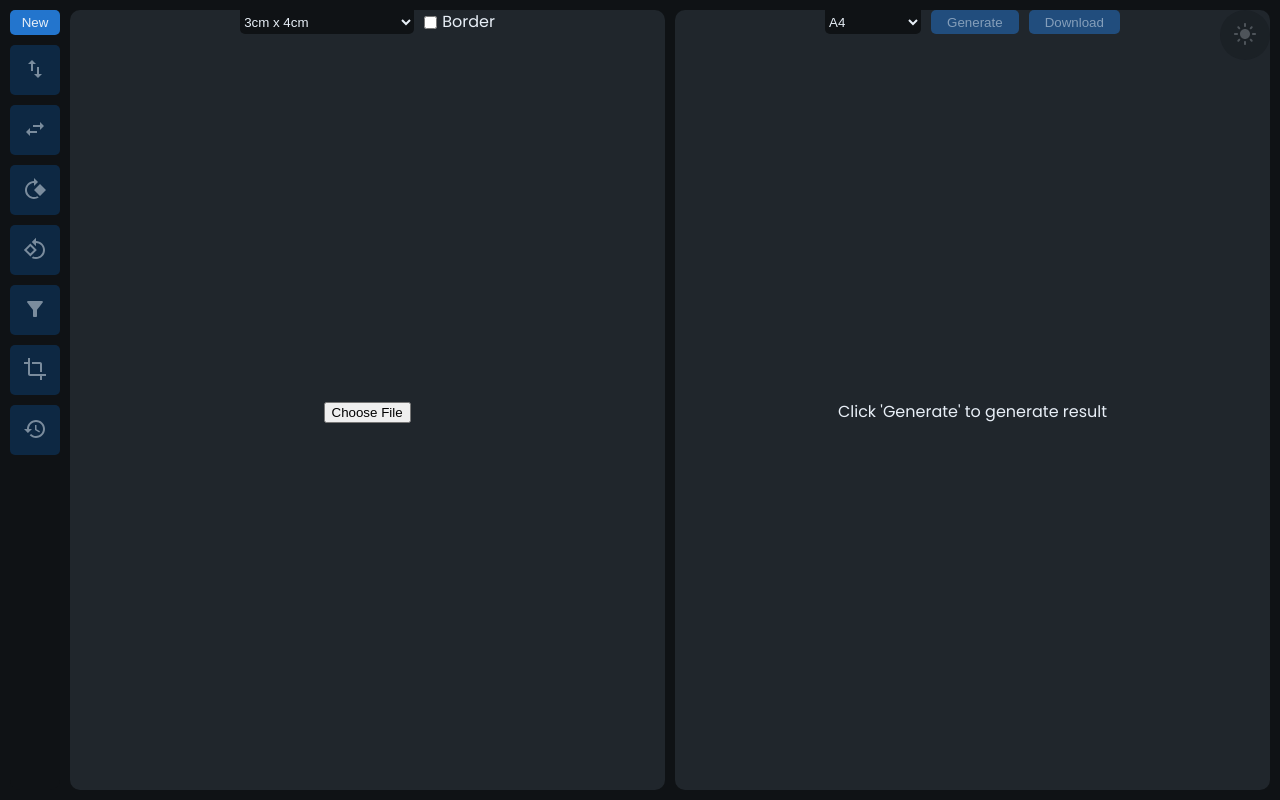
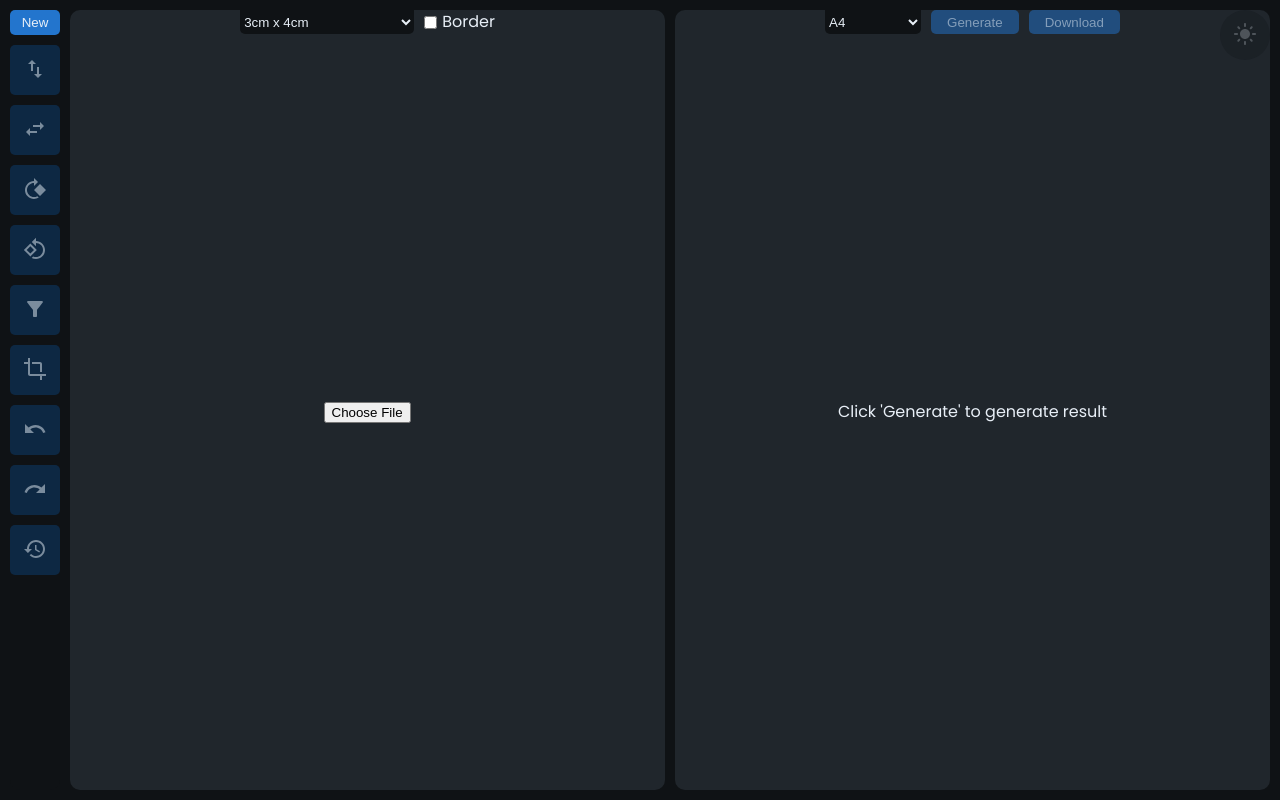
Before and after one commit to dipeshhhh/Print-Grid, a React (Create React App) app: page / in a window 1280 px wide. Built offline with nearby package versions, Linux system fonts and the light colour scheme; the HTML template or start-up script is replaced by a standard one.

Commit message:
Update: Undo and Redo functional

```diff
--- a/src/App.js
+++ b/src/App.js
@@ -16,11 +16,13 @@ import Rotate90DegreesCcwIcon from '@mui/icons-material/Rotate90DegreesCcw';
 import Rotate90DegreesCwIcon from '@mui/icons-material/Rotate90DegreesCw';
 import FilterAltIcon from '@mui/icons-material/FilterAlt';
 import CropIcon from '@mui/icons-material/Crop';
+import UndoIcon from '@mui/icons-material/Undo';
+import RedoIcon from '@mui/icons-material/Redo';
 import RestoreIcon from '@mui/icons-material/Restore';
 
 // function applyChangesToImage(){}
 
-function EditButtons({ image, setImage, isEditDisabled, inputRef, imageSizes, selectedImageSize, setSelectedImageSize, isUserAddingFilters, setIsUserAddingFilters, isUserCropping, setIsUserCropping }) {
+function EditButtons({ image, setImage, isEditDisabled, inputRef, imageSizes, selectedImageSize, setSelectedImageSize, isUserAddingFilters, setIsUserAddingFilters, isUserCropping, setIsUserCropping, editHistory, editHistoryIndex, didARedo }) {
   const cropImageDialogRef = useRef(null);
   const confirmNewImageDialogRef = useRef(null);
   const filterDialogRef = useRef(null);
@@ -39,6 +41,17 @@ function EditButtons({ image, setImage, isEditDisabled, inputRef, imageSizes, se
   const rotateAntiClockwise = () => { setImage({ ...image, rotate: image.rotate - 90 }) }
   const filters = () => { filterDialogRef.current.showModal(); setIsUserAddingFilters(true); }
   const crop = () => { cropImageDialogRef.current.showModal(); setIsUserCropping(true); }
+  const undo = () => {
+    if (editHistoryIndex.current > 0) {
+      setImage({ ...editHistory.current[--editHistoryIndex.current] });
+    }
+  }
+  const redo = () => {
+    if (editHistoryIndex.current < (editHistory.current.length - 1)) {
+      didARedo.current = true;
+      setImage({ ...editHistory.current[++editHistoryIndex.current] });
+    }
+  }
   const reset = () => {
     setImage({
       imageUrl: image.imageUrl,
@@ -60,6 +73,8 @@ function EditButtons({ image, setImage, isEditDisabled, inputRef, imageSizes, se
     { icon: <Rotate90DegreesCcwIcon />, text: 'Rotate counter-clockwise', onClickFunction: rotateAntiClockwise },
     { icon: <FilterAltIcon />, text: 'Filters', onClickFunction: filters },
     { icon: <CropIcon />, text: 'Crop', onClickFunction: crop },
+    { icon: <UndoIcon />, text: 'Undo', onClickFunction: undo },
+    { icon: <RedoIcon />, text: 'Redo', onClickFunction: redo },
     { icon: <RestoreIcon />, text: 'Reset', onClickFunction: reset },
   ];
   return (
@@ -354,6 +369,26 @@ function App() {
   const cmToPx = (cm) => (((cm * currentDPI) / INCH_TO_CM) * INTEGER_ROUNDING_FACTOR);
   const inchToPx = (inch) => (cmToPx(inchToCm(inch)));
 
+  const editHistory = useRef([]);
+  const editHistoryIndex = useRef(-1);
+  const didARedo = useRef(false);
+  const historyLimit = 10;
+
+  function objectsAreEqual(obj1, obj2) {
+    if (!obj1 || !obj2) return false;
+    const keys1 = Object.keys(obj1);
+    const keys2 = Object.keys(obj2);
+    if (keys1.length !== keys2.length) {
+      return false;
+    }
+    for (let key of keys1) {
+      if (obj1[key] !== obj2[key]) {
+        return false;
+      }
+    }
+    return true;
+  }
+
   // Image and Sheet sizes in px
   const [imageSizes, setImageSizes] = useState([
     {
@@ -438,6 +473,29 @@ function App() {
     };
     setIsEditDisabled(false);
     setIsGenerateDisabled(false);
+
+    // Add the current image to the edit history
+    if (!objectsAreEqual(editHistory.current[editHistoryIndex.current], image)) {
+      if (editHistoryIndex.current === (editHistory.current.length - 1)) {
+        // If the current image is not the last image in the history, add it to the history
+        editHistory.current.push({ ...image });
+        editHistoryIndex.current = editHistory.current.length - 1;
+      }
+      else if (!didARedo.current) {
+        // If the current image is not the last image in the history, remove all the images after the current image and add the current image to the history
+        // This is done to remove the forward history when a new change is made after undoing some changes
+        editHistory.current.splice(editHistoryIndex.current + 1, editHistory.current.length - editHistoryIndex.current, { ...image });
+        editHistoryIndex.current = editHistory.current.length - 1;
+      }
+      // Reset the redo flag
+      didARedo.current = false;
+
+      //Limit the history to 10 images
+      if (editHistory.current.length > historyLimit) {
+        editHistory.current.shift();
+        editHistoryIndex.current--;
+      }
+    }
   }, [image])
 
   return (
@@ -455,6 +513,9 @@ function App() {
         setIsUserAddingFilters={setIsUserAddingFilters}
         isUserCropping={isUserCropping}
         setIsUserCropping={setIsUserCropping}
+        editHistory={editHistory}
+        editHistoryIndex={editHistoryIndex}
+        didARedo={didARedo}
       />
 
       <ImageSection
```
